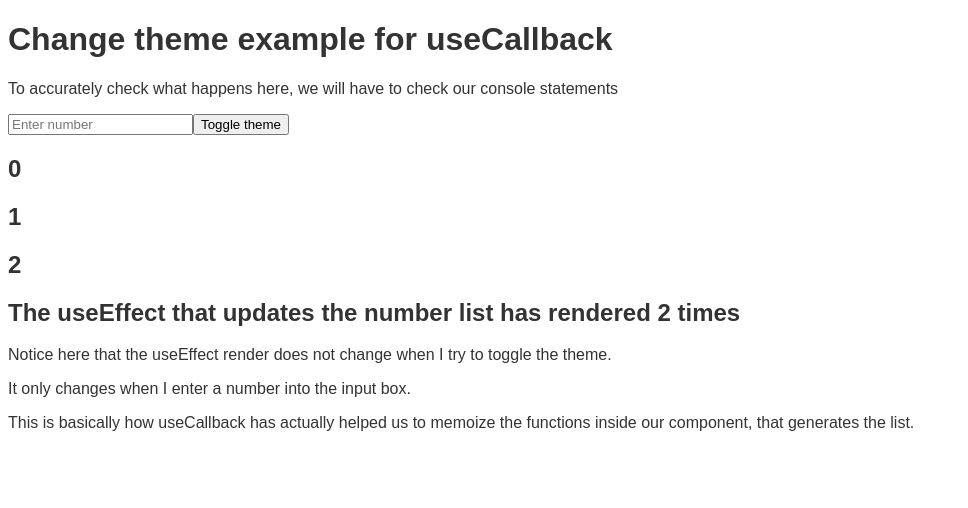
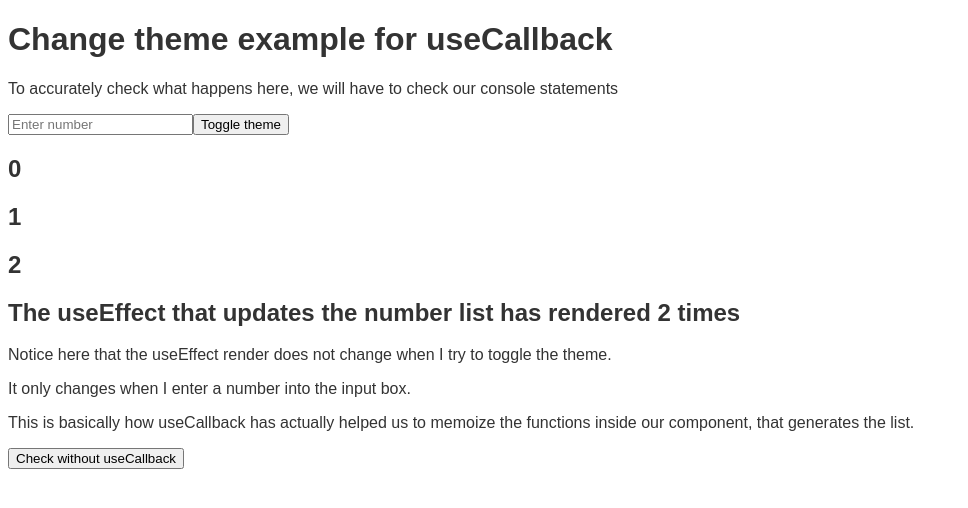
Before and after one commit to syedmustassim/React-Hooks-CheatSheet, a React (Create React App) app: page /usecallback/changetheme in a window 1280 px wide. Shown: the top 508 px of the page, without its empty margins (0-968 px from the left). Built offline with nearby package versions, Linux system fonts and the light colour scheme.

Commit message:
feat: button

```diff
--- a/src/useCallback/ChangeTheme.js
+++ b/src/useCallback/ChangeTheme.js
@@ -24,6 +24,7 @@ const ChangeTheme = () => {
             <p>Notice here that the useEffect render does not change when I try to toggle the theme.</p>
             <p>It only changes when I enter a number into the input box.</p>
             <p>This is basically how useCallback has actually helped us to memoize the functions inside our component, that generates the list.</p>
+            <button>Check without useCallback</button>
         </div>
     )
 }
```
